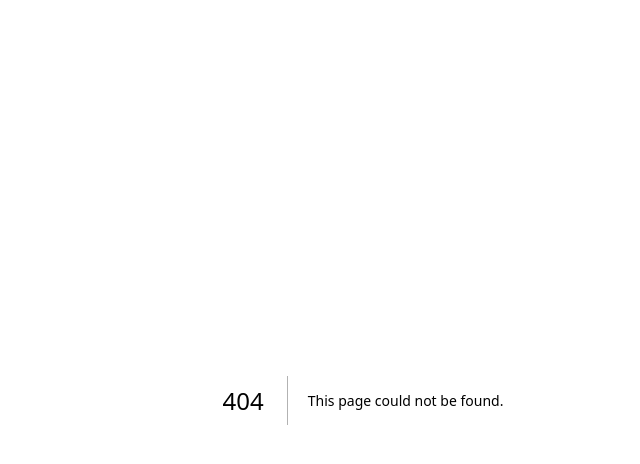
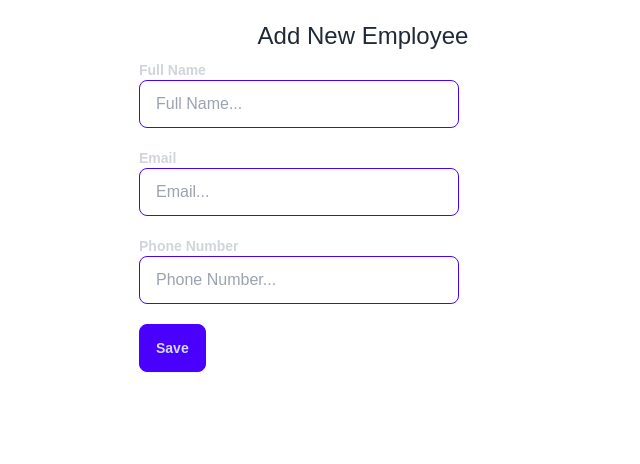
Before and after one commit to Nabilfadilah/nextjs_crud3, a Next.js app: page /employee/create in a window 1280 px wide. Before the commit this address had no page. Shown: the top 464 px of the page, without its empty margins (277-917 px from the left). Built offline with nearby package versions, Linux system fonts and the light colour scheme.

Commit message:
Membuat page create employee

```diff
--- /dev/null
+++ b/src/app/employee/create/page.tsx
@@ -0,0 +1,77 @@
+"use client";
+
+import {saveEmployee} from "@/lib/action";
+import React from "react";
+import {useFormState} from "react-dom";
+
+const page = () => {
+  const [state, formAction] = useFormState(saveEmployee, null);
+
+  return (
+    <div className="max-w-md mx-auto mt-5">
+      <h1 className="text-2xl text-center mb-2">Add New Employee</h1>
+      <div>
+        <form action={formAction}>
+          <div className="mb-5">
+            <label
+              htmlFor="name"
+              className="block text-sm font-bold text-gray-300"
+            >
+              Full Name
+            </label>
+            <input
+              type="text"
+              name="name"
+              id="name"
+              className="input input-bordered input-primary w-full max-w-xs"
+              placeholder="Full Name..."
+            />
+            <div id="name-error" aria-live="polite" aria-atomic="true">
+              <p className="mt-2 text-sm text-red-500">{state?.Error?.name}</p>
+            </div>
+          </div>
+          <div className="mb-5">
+            <label
+              htmlFor="email"
+              className="block text-sm font-bold text-gray-300"
+            >
+              Email
+            </label>
+            <input
+              type="email"
+              name="email"
+              id="email"
+              className="input input-bordered input-primary w-full max-w-xs"
+              placeholder="Email..."
+            />
+            <div id="email-error" aria-live="polite" aria-atomic="true">
+              <p className="mt-2 text-sm text-red-500">{state?.Error?.email}</p>
+            </div>
+          </div>
+          <div className="mb-5">
+            <label
+              htmlFor="phone"
+              className="block text-sm font-bold text-gray-300"
+            >
+              Phone Number
+            </label>
+            <input
+              type="text"
+              name="phone"
+              id="phone"
+              className="input input-bordered input-primary w-full max-w-xs"
+              placeholder="Phone Number..."
+            />
+            <div id="phone-error" aria-live="polite" aria-atomic="true">
+              <p className="mt-2 text-sm text-red-500">{state?.Error?.phone}</p>
+            </div>
+          </div>
+
+          <button className="btn btn-primary">Save</button>
+        </form>
+      </div>
+    </div>
+  );
+};
+
+export default page;
```
